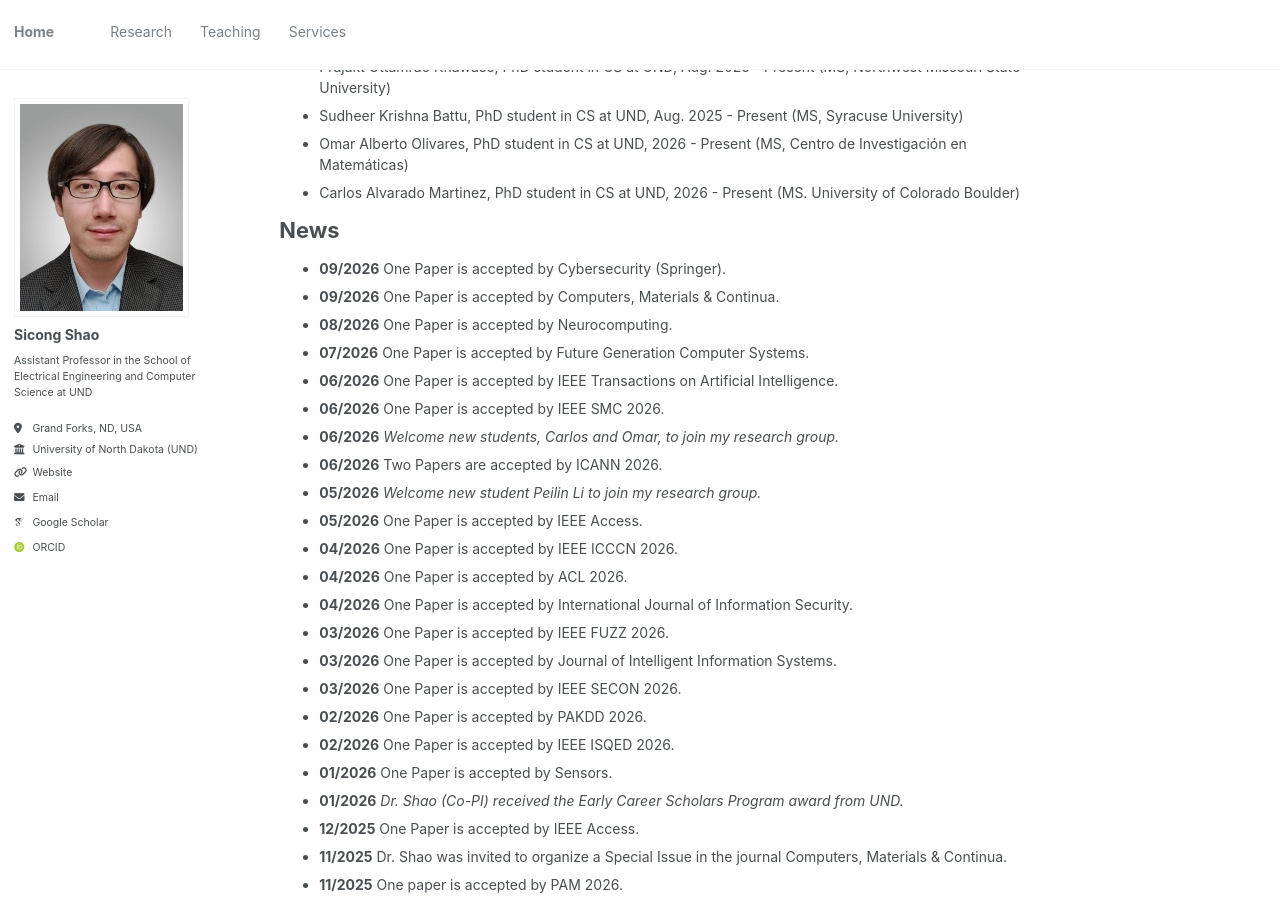
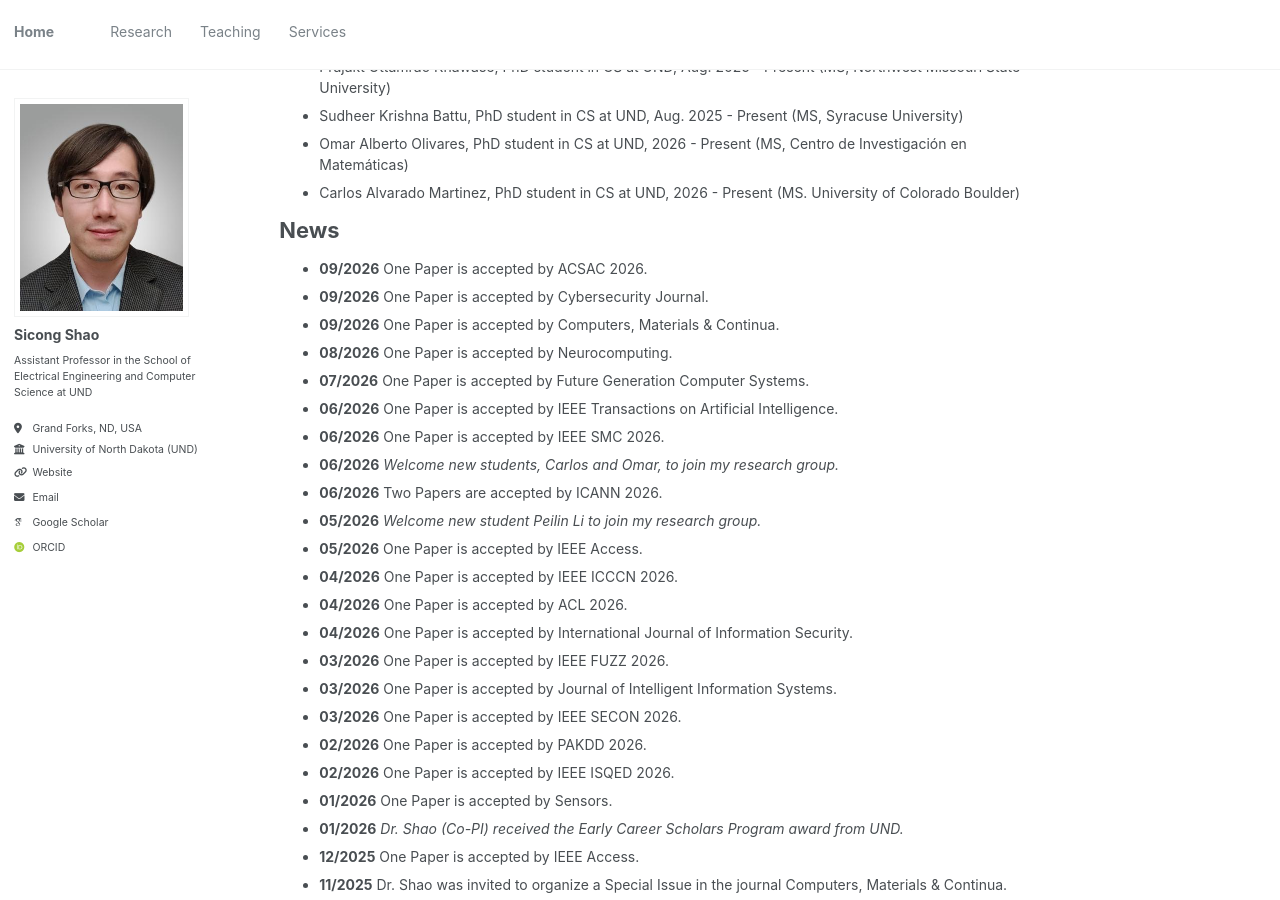
Before and after one commit to sicongshao/sicongshao.github.io, a Jekyll site: the page built from _pages/about.md, in a window 1280 px wide and 900 px high, scrolled down 627 px. Built offline with Jekyll 4.4.1, drawn with Linux system fonts in a browser that asks for light colours; some web fonts are replaced.

Commit message:
first commit

```diff
--- a/_pages/about.md
+++ b/_pages/about.md
@@ -35,7 +35,8 @@
 
 News
 ======
-* **09/2026** One Paper is accepted by Cybersecurity (Springer).
+* **09/2026** One Paper is accepted by ACSAC 2026.
+* **09/2026** One Paper is accepted by Cybersecurity Journal.
 * **09/2026** One Paper is accepted by Computers, Materials & Continua.
 * **08/2026** One Paper is accepted by Neurocomputing.
 * **07/2026** One Paper is accepted by Future Generation Computer Systems.
```
